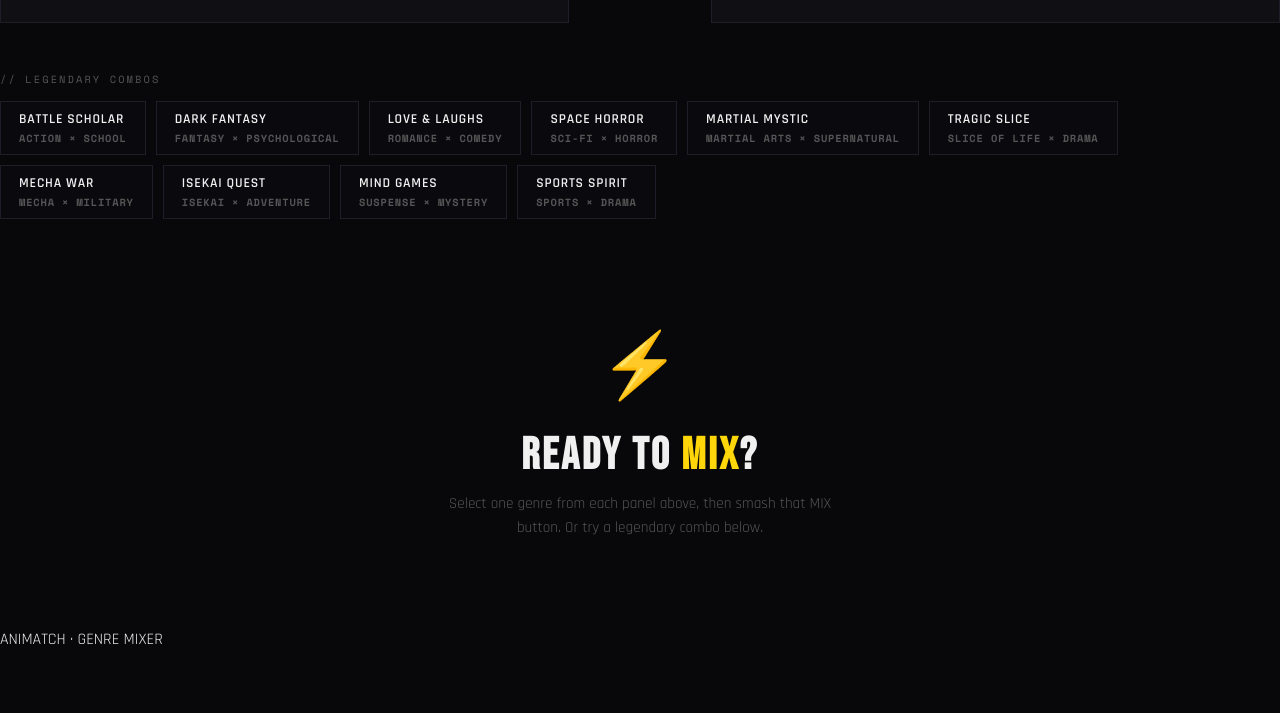
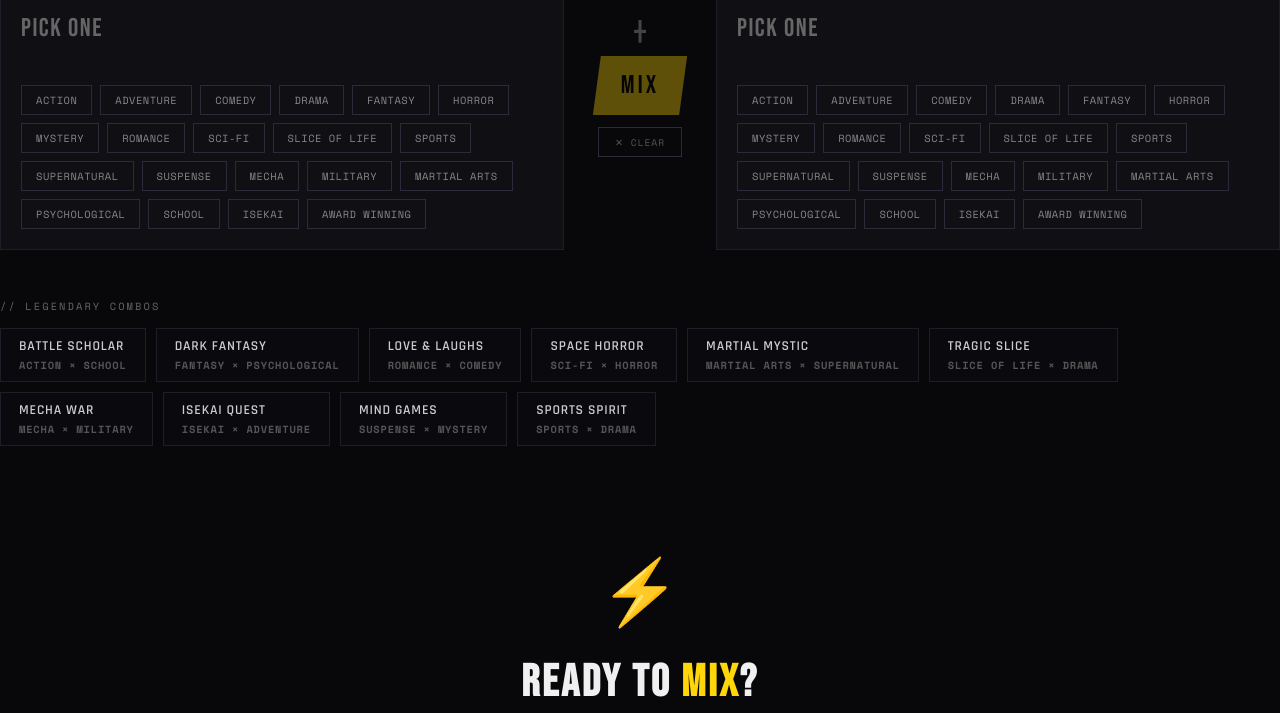
Before and after one commit to aruu28249-boop/animatch, a plain HTML site: page genres.html in a window 1280 px wide. Shown: the part 519-1232 px from the top of the page. Before the commit the page ends 1169 px from the top, so only its background shows below. Drawn offline with nearby package versions, Linux system fonts and the light colour scheme; a script that the page names is missing.

Commit message:
Change in Genre Mixer

```diff
--- a/css/style.css
+++ b/css/style.css
@@ -1195,3 +1195,44 @@ nav {
   .quick-years { gap: 6px; }
   .quick-btn { font-size: 11px; padding: 4px 10px; }
 }
+/* ── GENRE MIXER FIXES ── */
+
+/* Fix text visibility */
+.page-header-sub       { color: #aaa; }
+.genre-selected-display.empty { color: #666; font-size: 1.6rem; }
+.genre-tag             { color: #888; border-color: #2a2a38; }
+.genre-tag:hover       { color: #fff; border-color: #fff; }
+.section-label         { color: #666; }
+.preset-chip           { color: #ccc; }
+.preset-chip .combo-genres { color: #555; }
+.welcome-state p       { color: #777; }
+.mix-connector         { color: #444; }
+.btn-clear             { color: #555; border-color: #2a2a38; }
+
+/* Fix layout — panels side by side */
+.selector-grid {
+  display: grid;
+  grid-template-columns: 1fr 120px 1fr;
+  gap: 16px;
+  align-items: start;
+}
+
+.genre-panel {
+  background: #0f0f14;
+  border: 1px solid #1e1e28;
+  padding: 20px;
+  min-width: 0;
+}
+
+.mix-column {
+  display: flex;
+  flex-direction: column;
+  align-items: center;
+  justify-content: flex-start;
+  padding-top: 60px;
+  gap: 12px;
+}
+
+/* Fix page header overflow */
+.page-header { padding: 40px 24px 32px; overflow: hidden; }
+.page-header h1 { font-size: clamp(2.5rem, 6vw, 5rem); }
```
